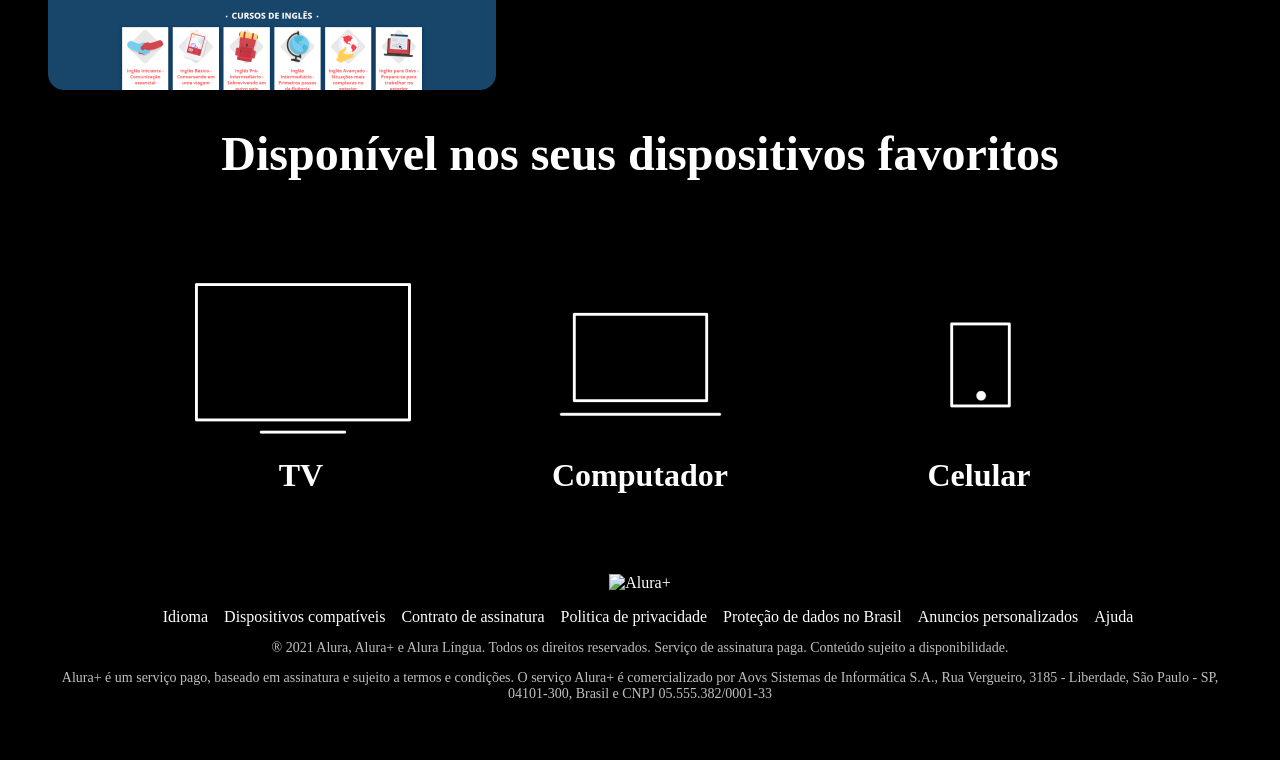
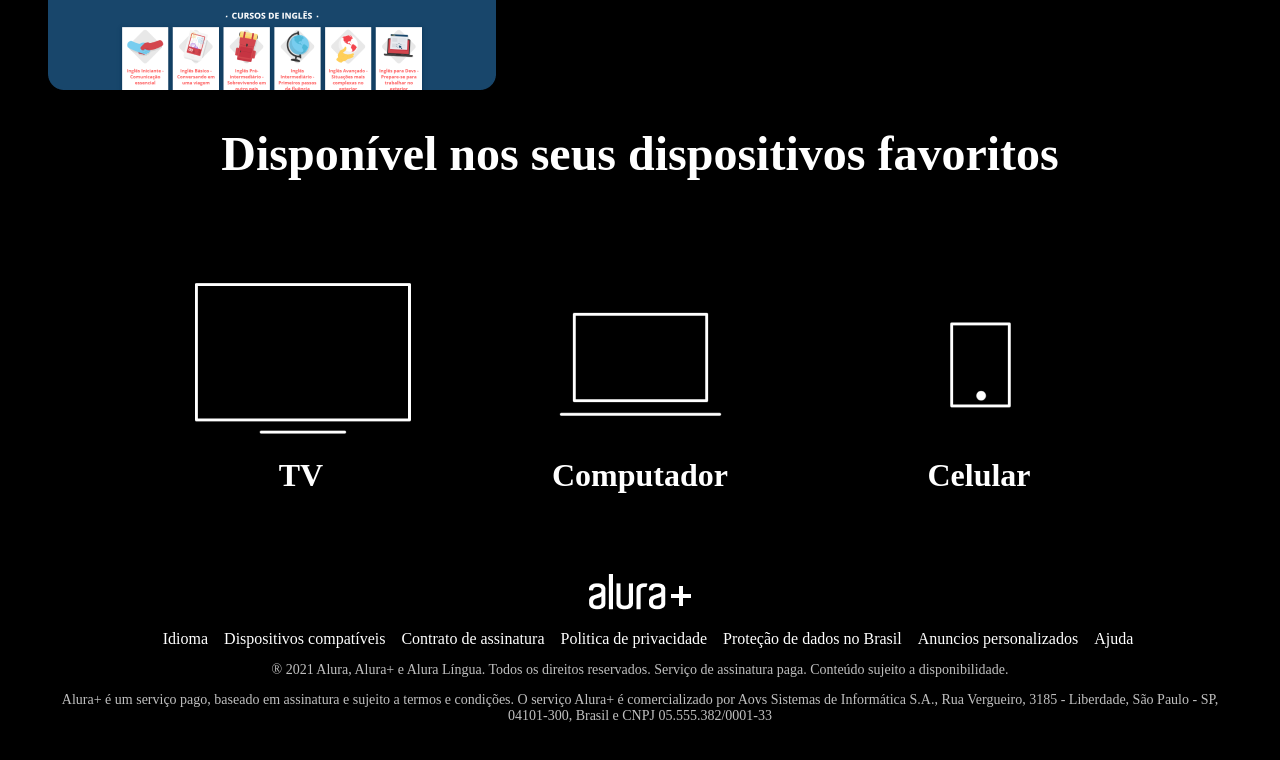
Before and after one commit to iaranohely/SiteAssinatura2B, a plain HTML site: page index.html in a window 1280 px wide. Shown: the part 2029-2789 px from the top of the page. Drawn offline with Linux system fonts and the light colour scheme; a web font is replaced by a local one.

Commit message:
kjvcçkdj

```diff
--- a/index.html
+++ b/index.html
@@ -55,7 +55,7 @@
         </ul>
     </section>
     <footer class="rodape">
-        <img src="img/Logo.png" alt="Alura+" class="rodape__logo">
+        <img src="Logo.png" alt="Alura+" class="rodape__logo">
         <ul class="rodape__lista">
             <li class="lista__link">
                 <a href="#">Idioma</a>
```
Also changed, not shown: background.png (deleted).
